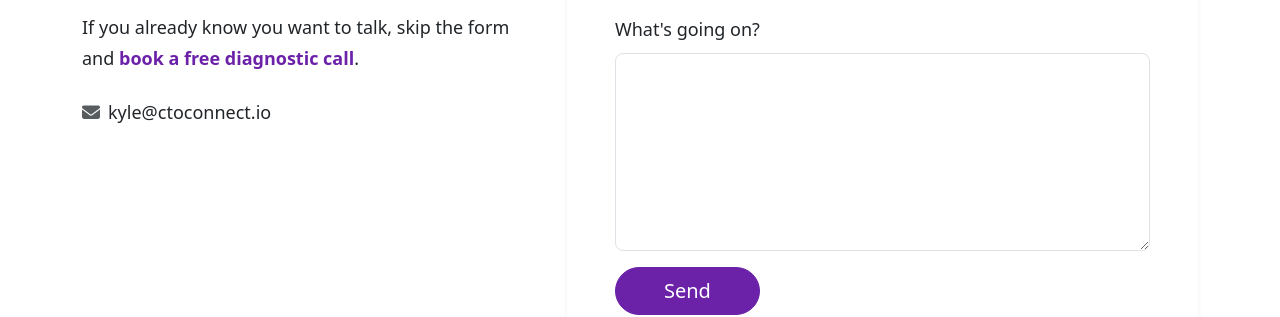
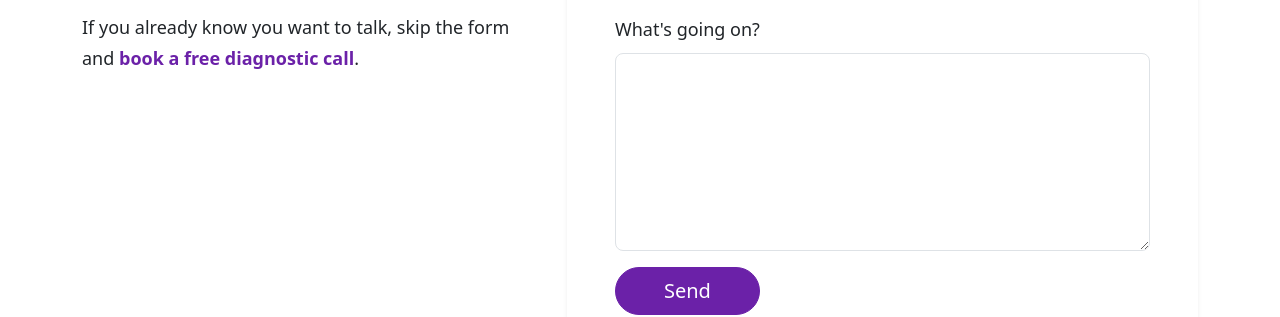
Before and after one commit to backupparachute/ctoconnect-website, a Jekyll site: the page built from contact.html, in a window 1280 px wide and 1234 px high. Shown: the part 411-728 px from the top of the window. Built offline with Jekyll 4.4.1, drawn with Linux system fonts in a browser that asks for light colours; comment, search, counter and statistics services are not loaded.

Commit message:
Remove the email address from the contact page
Co-Authored-By: Claude Fable 5.1 <noreply@anthropic.com>
Claude-Session: https://claude.ai/code/session_01SRm99Gv3tg9q3dnUZdowJ9

```diff
--- a/contact.html
+++ b/contact.html
@@ -12,7 +12,6 @@ permalink: /contact/
                 <h1 class="display-4 fw-bold mb-4 handwritten">Get in touch.</h1>
                 <p class="lead mb-4">Questions about how any of this works, a situation that doesn't fit the three services, or you'd rather write than book a call. Send it here.</p>
                 <p class="mb-4">If you already know you want to talk, skip the form and <a href="{{ site.diagnostic_call_url }}" class="text-purple fw-bold text-decoration-none" onclick="fathom.trackEvent('Clicked Book Diagnostic Contact')">book a free diagnostic call</a>.</p>
-                <p class="mb-0"><i class="fas fa-envelope me-2 text-muted"></i><a href="mailto:{{ site.author.email }}" class="text-dark text-decoration-none" onclick="fathom.trackEvent('Clicked Contact Email')">{{ site.author.email }}</a></p>
             </div>
 
             <div class="col-lg-7">
@@ -46,7 +45,7 @@ permalink: /contact/
                             </div>
                         </form>
                         <p class="mt-4 mb-0 fw-bold text-teal contact-msg contact-msg-success" style="display:none;">Thanks. I'll be in touch soon.</p>
-                        <p class="mt-4 mb-0 text-danger contact-msg contact-msg-error" style="display:none;">That didn't go through. Try again, or email me at <a href="mailto:{{ site.author.email }}" class="text-danger">{{ site.author.email }}</a>.</p>
+                        <p class="mt-4 mb-0 text-danger contact-msg contact-msg-error" style="display:none;">That didn't go through. Give it a minute and try again.</p>
                     </div>
                 </div>
             </div>
```
